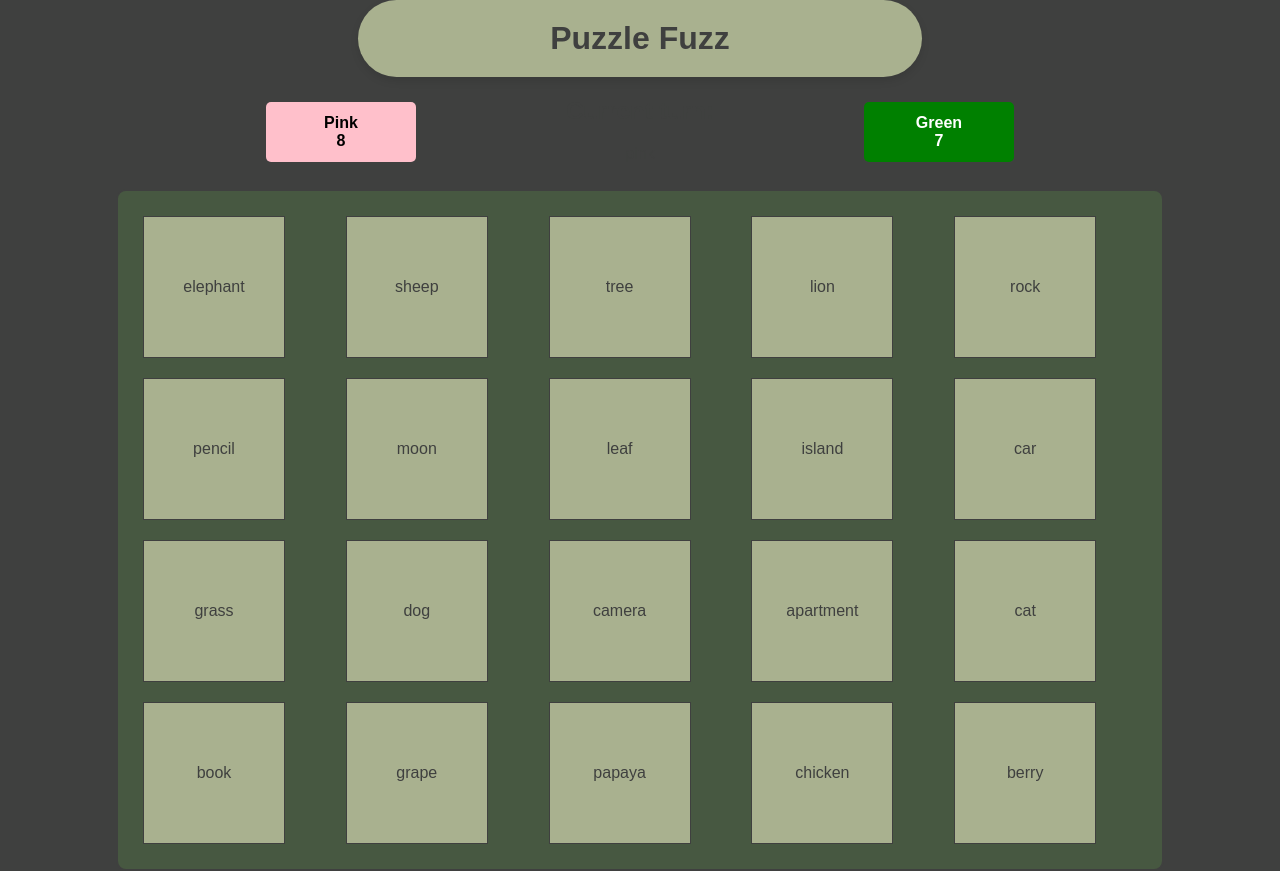
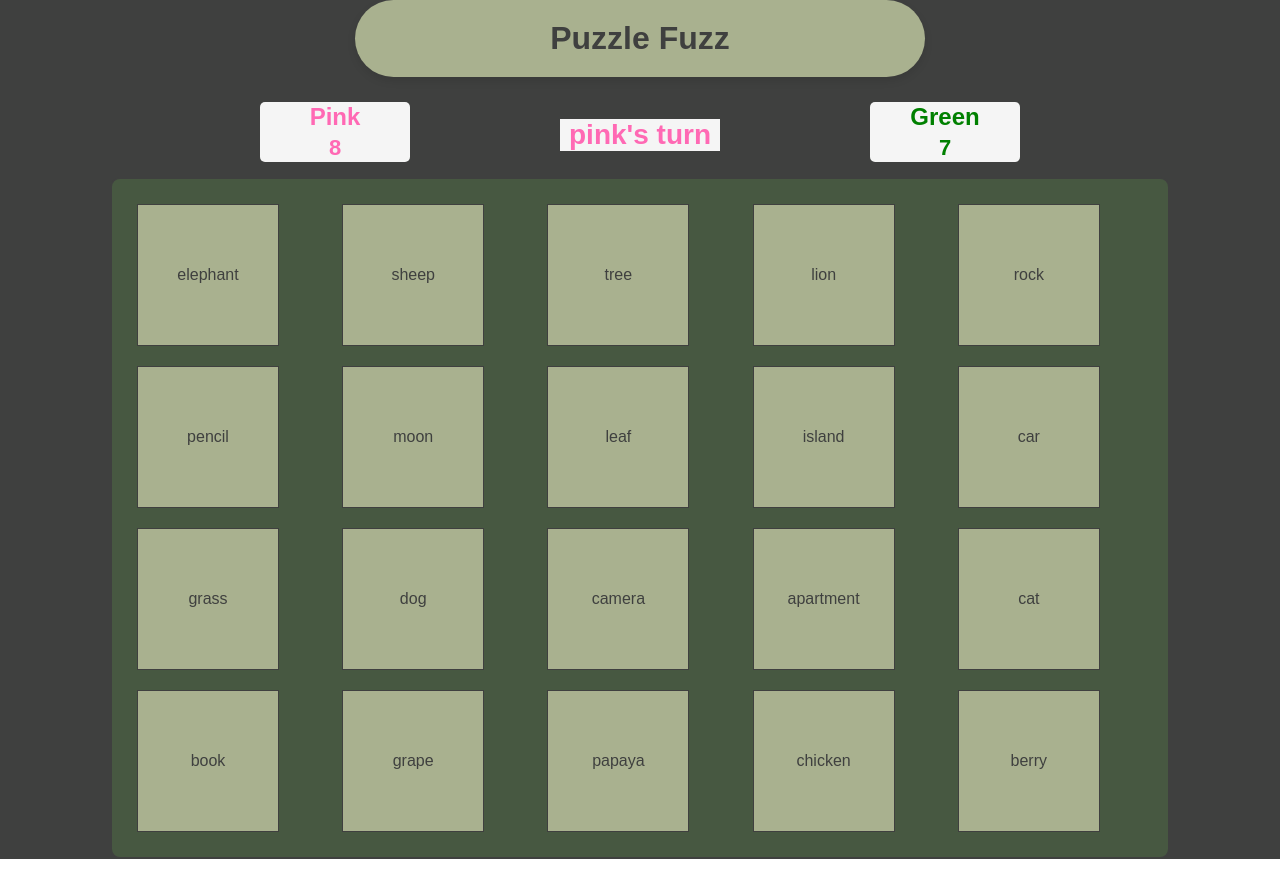
Before and after one commit to bweithers/puzzlefuzz, a React (Create React App) app: page / in a window 1280 px wide. Built offline with nearby package versions, Linux system fonts and the light colour scheme.

Commit message:
dynamically set gamestatus classname, apply styles appropriately

```diff
--- a/src/components/ScoreTracker.css
+++ b/src/components/ScoreTracker.css
@@ -1,6 +1,7 @@
 .score-tracker {
   display: flex;
-    justify-content: center;
+  justify-content: space-around;
+  align-items: center;
   margin-bottom: 10px;
   user-select: none;
 }
@@ -15,22 +16,52 @@
   justify-content: center;
   border-radius: 5px;
   font-weight: bold;
+  background-color: whitesmoke;
 }
+
 .score.pink {
-    background-color: pink;
-    color: black;
+  color: hotpink;
+  /* color: black; */
 }
 
 .score.green {
-    background-color: green;
-    color: white;
-
+  color: green;
+  /* color: white; */
 }
 
-  .count {
-    font-size: 18px;
+.value {
+  font-size: 22px;
 }
 
 .label {
-    font-size: 16px;
+  font-size: 24px;
+  margin-bottom: 4px;
 }
+
+.GameStatus {
+  text-align: center;
+  flex-grow: 1;
+  background-color: whitesmoke;
+  width: 160px;
+  margin-top: 25px;
+}
+
+.status-value {
+  font-size: 28px;
+  font-weight: bold;
+}
+
+.status-value.pink {
+  color: #ff69b4;
+}
+
+.status-value.green {
+  color: #2ecc71;
+}
+
+.status-value.game-over.green{
+  color: green;
+}
+.status-value.game-over.pink{
+color: pink;
+}
--- a/src/components/ScoreTracker.js
+++ b/src/components/ScoreTracker.js
@@ -2,6 +2,16 @@ import React from 'react';
 import './ScoreTracker.css';
 
 const ScoreTracker = ({ pinkLeft, greenLeft, currentTurn, gameOver, winner }) => {
+
+  const getStatusValue = () => {
+    if (gameOver) {
+      return <span className={`status-value game-over ${winner}`}>{winner} team wins!</span>;
+    } else {
+      return <span className={`status-value ${currentTurn}`}>{currentTurn}'s turn</span>;
+    }
+  };
+
+
   return (
     <div className="score-tracker">
       <div className="score pink">
@@ -10,8 +20,7 @@ const ScoreTracker = ({ pinkLeft, greenLeft, currentTurn, gameOver, winner }) =>
       </div>
 
       <div className="GameStatus">
-        <div className='label'>{!gameOver ? ( <h2>Current turn:</h2> ) : (<h2>Winner:</h2>)}</div>
-        <div className='value'>{!gameOver ? (<p>{currentTurn}</p>) : (<p>{winner}</p>)}</div>
+        {getStatusValue()}
       </div>
 
       <div className="score green">
```
Lines whose indentation alone changed are shown as unchanged.
